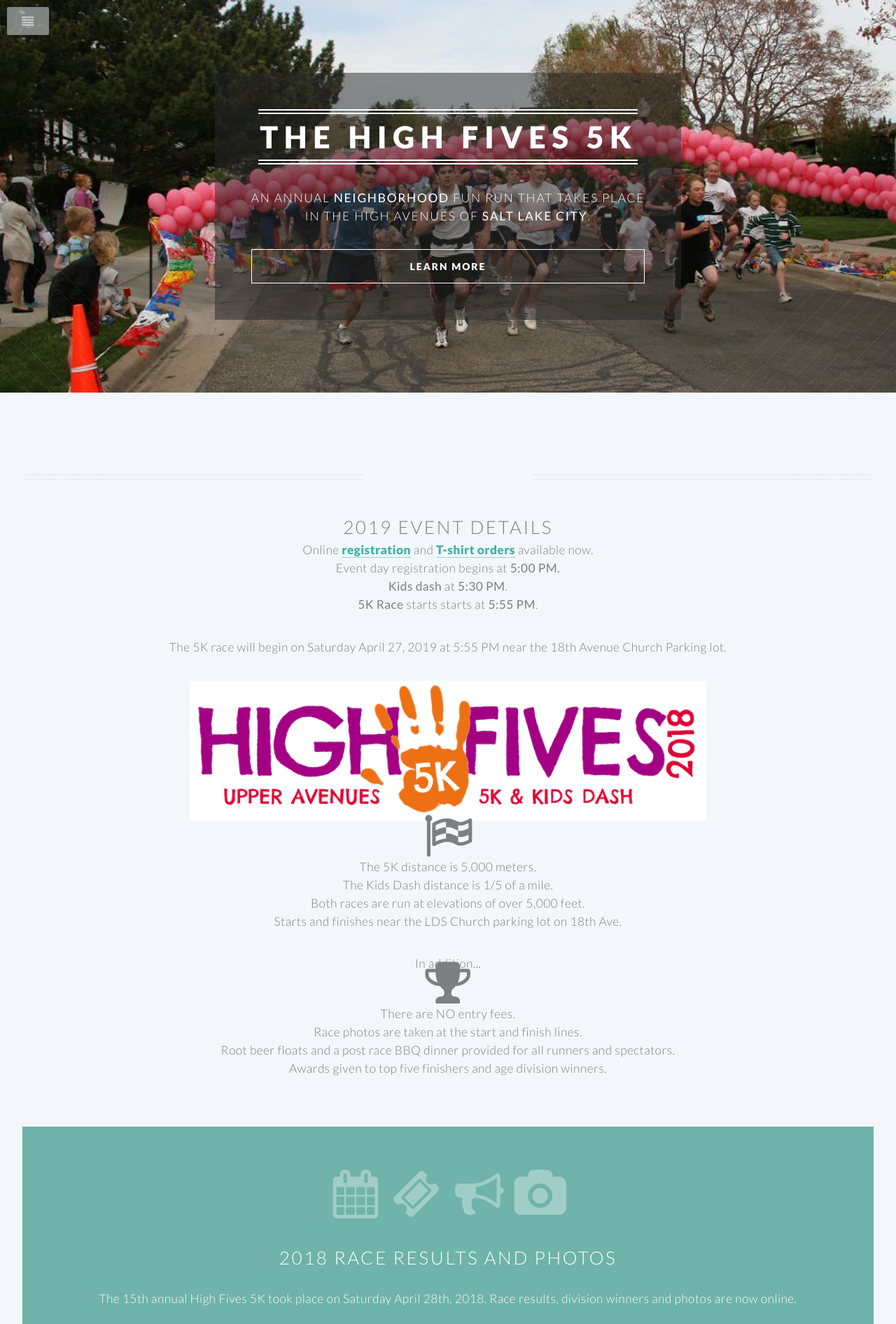
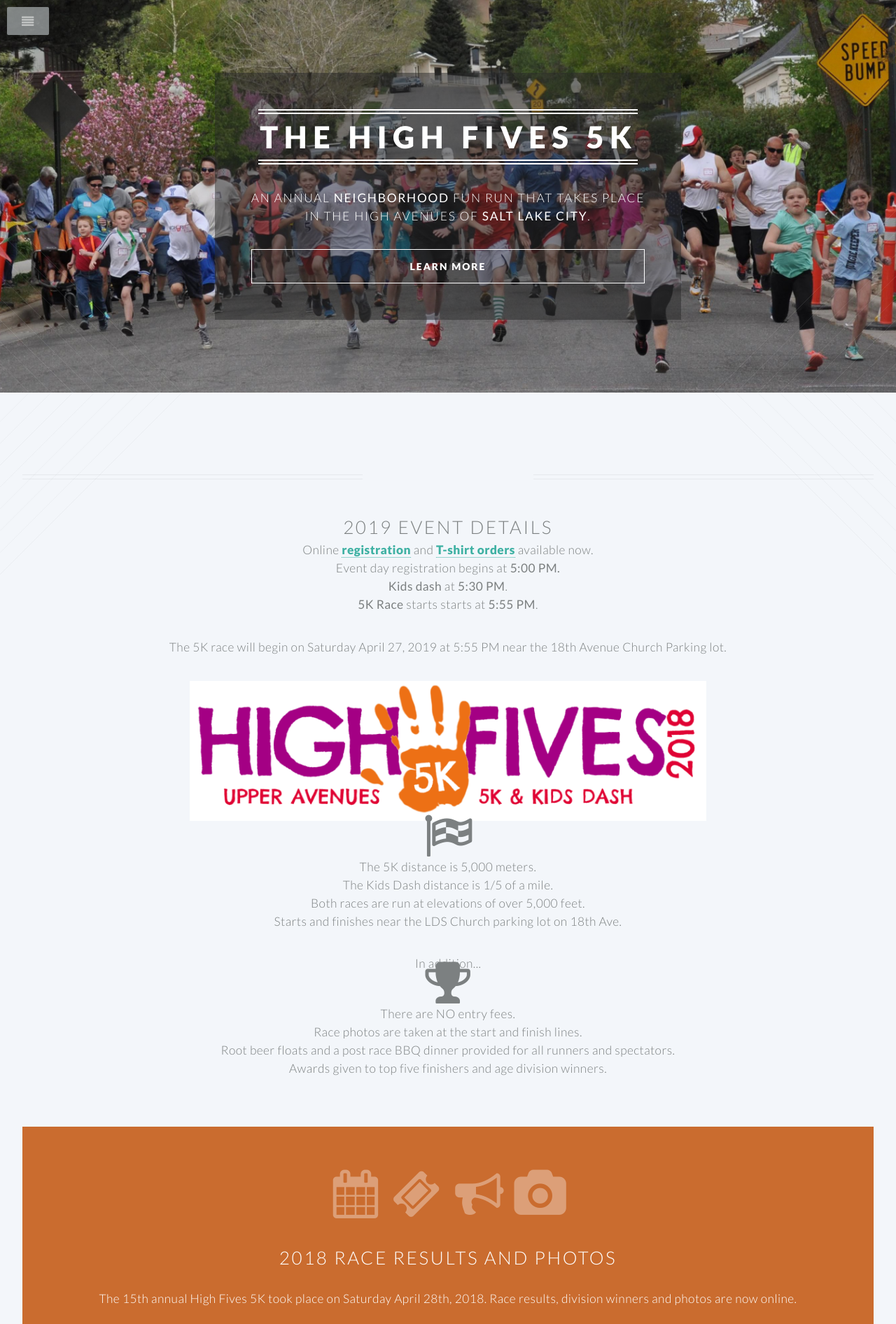
Before and after one commit to benhansen-io/HighFives5k, a Jekyll site: the page built from index.html, in a window 1280 px wide. Shown: the top 1892 px of the page at 70% size. Built offline with Jekyll 4.4.1, drawn with Linux system fonts in a browser that asks for light colours.

Commit message:
Improve home photos and coloring

```diff
--- a/css/style.css
+++ b/css/style.css
@@ -508,8 +508,8 @@
 		}
 
 		.button.special {
-			background: #83d3c9;
-			border-color: #83d3c9;
+			background: rgb(202, 108, 47);
+			border-color: rgb(182, 85, 37);
 			color: white !important;
 		}
 
@@ -540,7 +540,8 @@
 		}
 
 		.wrapper.style2 {
-			background-color: #6FB3AA;
+			/* background-color: rgb(150, 33, 128); */
+			background-color: rgb(202, 108, 47);
 			background-image: url("images/light-bl.svg"), url("images/light-br.svg");
 			background-position: bottom left, bottom right;
 			background-repeat: no-repeat, no-repeat;
@@ -555,7 +556,7 @@
 			.wrapper.style2 .button.special {
 				background: white;
 				border-color: white;
-				color: #6FB3AA !important;
+				color: rgb(202, 108, 47) !important;
 			}
 
 				.wrapper.style2 .button.special:hover {
@@ -753,7 +754,7 @@
 	#banner {
 		background-attachment: scroll, scroll, fixed;
 		background-color: #645862;
-		background-image: url("images/light-bl.svg"), url("images/light-br.svg"), url("../images/banner.jpg");
+		background-image: url("images/light-bl.svg"), url("images/light-br.svg"), url("../images/2018.jpg");
 		background-position: bottom left, bottom right, center;
 		background-repeat: no-repeat, no-repeat, no-repeat;
 		background-size: 25em, 25em, cover;
--- a/index.html
+++ b/index.html
@@ -140,7 +140,7 @@ high avenues of <strong>Salt Lake City</strong>.</p>
 
                     <section id="volunteers" class="anchor wrapper style3 container special">
                         <h2>Volunteers</h2>
-                        <img class="autoshrink" width="480" height="auto" src="images/volunteers1.jpg">&nbsp;
+                        <img class="autoshrink" width="480" height="auto" src="images/volunteers2018.jpg">&nbsp;
                         <img class="autoshrink" width="480" height="auto" src="images/volunteers2.jpg">
                         <p>The High Fives 5K and Kids Dash would not be possible without the assistance of numerous volunteers. We appreciate all of the volunteers in the neighborhood who have been so kind to help with this wonderful neighborhood activity. Again this year we will need many volunteers to assist with the following responsibilities:</p>
 
```
Also changed, not shown: images/volunteers2018.JPG (added).
